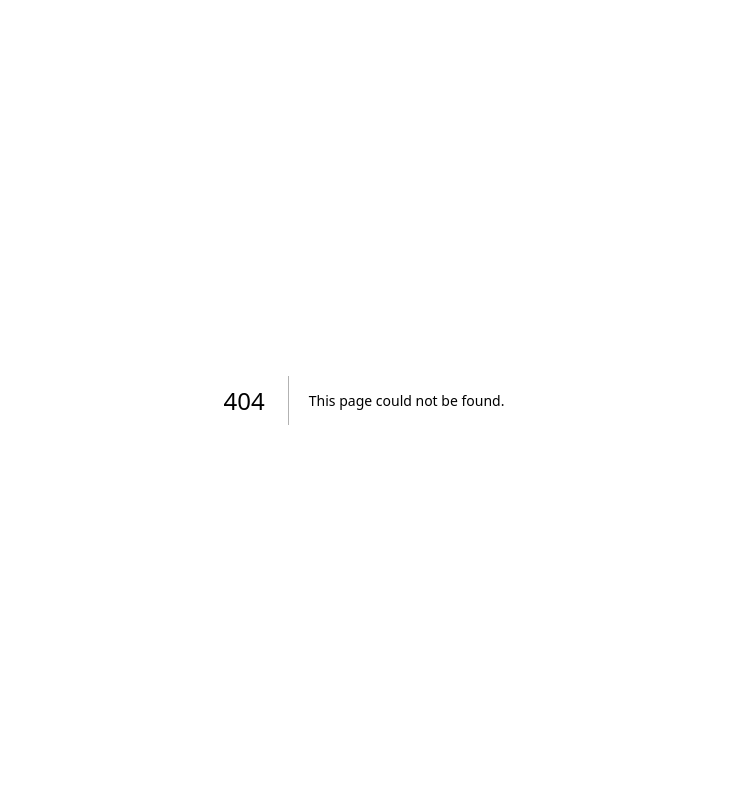
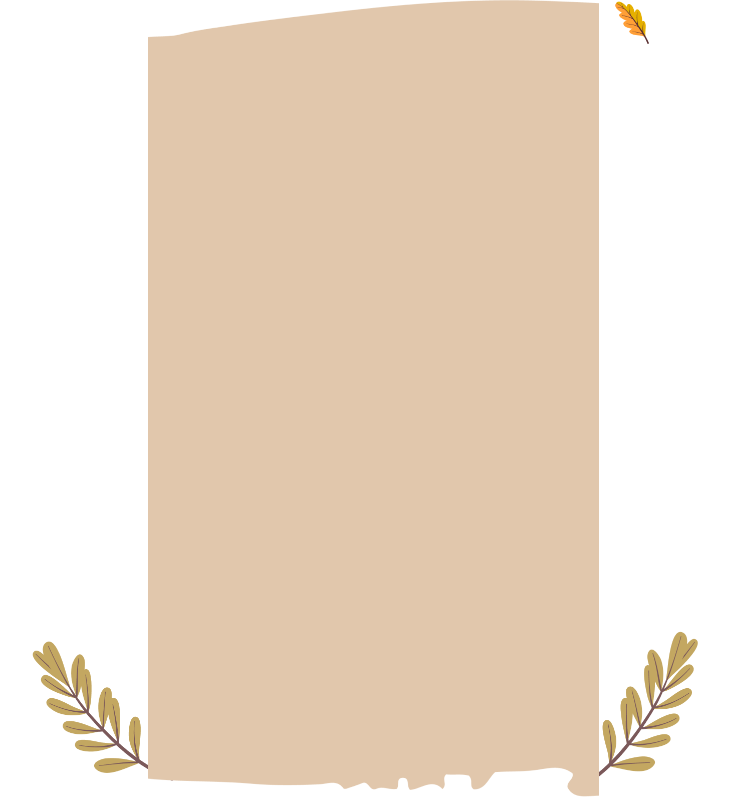
Before and after one commit to MohammadAlaa-Alghamry/hakaya-alaqzam, a Next.js app: page /testpage in a window 1280 px wide. Before the commit this address had no page. Shown: the whole page, without its empty margins (276-1005 px from the left). Built offline with nearby package versions, Linux system fonts and the light colour scheme.

Commit message:
investigating images issue - solved

```diff
--- a/src/app/globals.css
+++ b/src/app/globals.css
@@ -45,6 +45,7 @@ body {
     text-wrap: balance;
   }
 }
+
 .bg-girl-sitting-img-mobile {
   background-image: url('/img/home/girl-sitting-img-mobile.png');
 }
@@ -91,28 +92,26 @@ body {
 .read-more-hero-mobile {
 
   background-image: url('/img/home/read-more-mobile.png');
-  height:898px;
-   background-size:contain;
+  height: 898px;
+  background-size: contain;
   background-repeat: round;
 }
 
 @media (min-width: 640px) {
   .sm\:book-read-more-hero {
     background-image: url('/img/home/read-more.png');
-    height:1119px;
-    background-size:cover;
+    height: 1119px;
+    background-size: cover;
 
   }
 }
 
 .Sign-up-mobile {
   background-image: url('/img/SignUp/sign-up-bg-mobile.png');
-  background-position: center;
 }
 
 @media (min-width: 640px) {
   .sm\:Sign-up {
     background-image: url('/img/SignUp/Sign-up.png');
-    background-position:inherit;
   }
 }
--- /dev/null
+++ b/src/app/testpage/page.tsx
@@ -0,0 +1,13 @@
+'use client';
+
+export default function Page() {
+    return (
+        // <main className="h-full w-[1440px] max-w-[1440px] min-w-[1440px] aspect-[3/3]">
+        //  <main className="h-full w-[1920px] max-w-[1920px]">
+        <main className="h-full w-full flex justify-center items-center">
+                <div
+                    className="bg-[url('/img/SignUp/sign-up-bg-mobile.png')] md:bg-[url('/img/SignUp/Sign-up.png')] w-[100%] h-[100%] bg-center bg-contain bg-no-repeat">
+                </div>
+        </main>
+    );
+}
```
